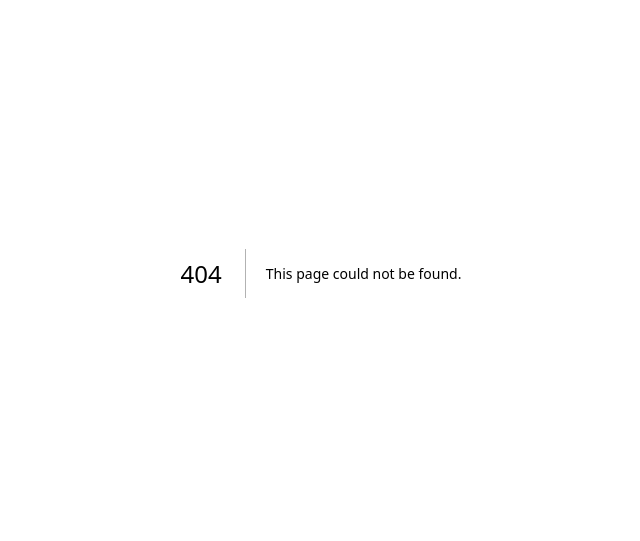
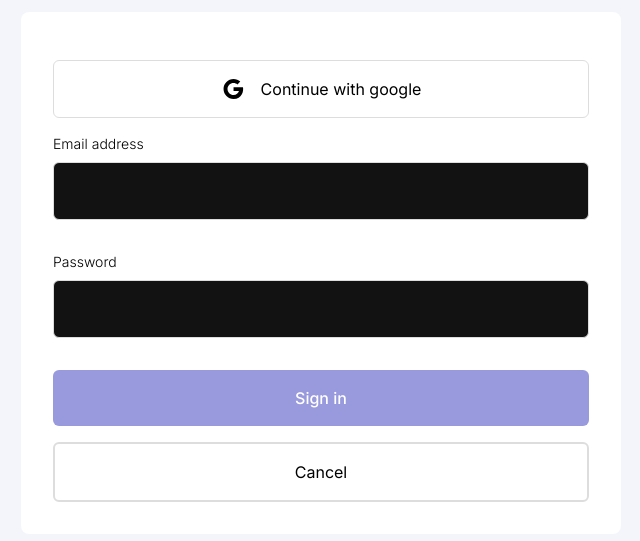
Before and after one commit to AbsIbs/timesageSB, a Next.js app in the folder timesage/: page /signIn in a window 1280 px wide. Before the commit this address had no page. Shown: the part 127-668 px from the top of the page, without its empty margins (319-959 px from the left). Built offline with nearby package versions, Linux system fonts and the light colour scheme.

Commit message:
added sign in page

```diff
--- a/timesage/src/app/dashboard/entries/page.js
+++ b/timesage/src/app/dashboard/entries/page.js
@@ -1,7 +1,12 @@
+import { logout } from "@/logic/authLogic";
+
 const Entries = async ({}) => {
   return(
     <div>
       <p>successfully logged in!</p>
+      <form action={logout}>
+        <button>Logout</button>
+      </form>
     </div>
   )
 };
--- a/timesage/src/app/dashboard/layout.js
+++ b/timesage/src/app/dashboard/layout.js
@@ -1,6 +1,8 @@
 // NextJS
 import { redirect } from "next/navigation";
 import { headers } from "next/headers";
+// Supabase
+import { createClient } from "../../../utils/supabase/server";
 // Components
 /* import Topbar from "@/components/topbar";
 import Sidebar from "@/components/sidebar";
@@ -13,14 +15,12 @@ export const metadata = {
 };
 
 export default async function DashboardLayout({ children }) {
-
-/*   try {
-    const user = await Auth.currentAuthenticatedUser();
-  } catch (error) {
-    console.log(error);
+  const supabase = createClient();
+  const { data, error } = await supabase.auth.getUser();
+  if (error || !data?.user) {
     redirect("/");
   }
- */
+
   return (
     <div className=" m-0 p-0 flex items-start">
       <main className="flex-1">{children}</main>
--- a/timesage/src/app/page.js
+++ b/timesage/src/app/page.js
@@ -1,15 +1,7 @@
-// Supabase
-import { createClient } from "../../utils/supabase/server";
 // NextJS
 import Image from "next/image";
-import { redirect } from "next/navigation";
-
-// Components
-import SignIn from "@/components/signIn";
-/* import SignIn from "@/components/signIn";
-import ContactUs from "@/components/contactUs"; */
+import Link from "next/link";
 // Logos
-import awsLogo from "/public/logos/awsLogo@2x.svg";
 import nextJS from "/public/logos/nextJsLogo@2x.svg";
 import reactLogo from "/public/logos/reactLogo@2x.svg";
 import tailwindcssLogo from "/public/logos/tailwindcssLogo@2x.svg";
@@ -23,15 +15,6 @@ import {
 } from "@mui/icons-material";
 
 export default async function Home({ params }) {
-
-  // Auth check
-  const supabase = createClient();
-  const { data, error } = await supabase.auth.getUser();
-  console.log(data)
-  if (data.user) {
-    // Redirect user to the dashboard if they are signed in
-    redirect("/dashboard");
-  }
 
   const icons = {
     WatchLaterIcon: (
@@ -74,8 +57,12 @@ export default async function Home({ params }) {
               Seamless time tracking. Powerful insights.
             </h2>
             <div className="flex flex-row gap-4 items-center justify-center">
-              <SignIn />
-              {/* <ContactUs /> */}
+              <Link href={'/signIn'} className="bg-primary px-6 py-3 text-white rounded">
+                Get started
+              </Link>
+              <Link href={'/'} className="bg-[#42404C] px-6 py-3 text-white rounded">
+                Contact us
+              </Link>
             </div>
             <div className="mt-16">
               <p className="text-center text-sm text-[#ffffff90]">MADE WITH</p>
--- /dev/null
+++ b/timesage/src/app/signIn/page.js
@@ -0,0 +1,14 @@
+// Materail UI
+import { Box } from "@mui/material";
+// Components
+import AuthForm from "@/components/authForm";
+
+export const SignIn = async () => {
+  return (
+    <div className="flex flex-1 h-screen items-center justify-center">
+      <AuthForm />
+    </div>
+  );
+};
+
+export default SignIn;
--- /dev/null
+++ b/timesage/src/components/authForm.js
@@ -0,0 +1,119 @@
+"use client";
+import { useState, useEffect } from "react";
+// Material UI
+import { Box } from "@mui/material";
+import Typography from "@mui/material/Typography";
+import Modal from "@mui/material/Modal";
+import { Alert, CircularProgress, Snackbar } from "@mui/material";
+import GoogleIcon from "@mui/icons-material/Google";
+// NextJS
+import Link from "next/link";
+import { useRouter } from "next/navigation";
+// Logic
+import SignInWithGoogle from "./signInWithGoogle";
+
+const AuthForm = () => {
+  // States
+  const maxNameNum = 30;
+  const maxDescNum = 100;
+
+  const [loading, setLoading] = useState(false);
+  const [icon, setIcon] = useState("work");
+  const [name, setName] = useState("");
+  const [desc, setDesc] = useState("");
+  const [nameError, setNameError] = useState(false);
+  const [descError, setDescError] = useState(false);
+  const [errorAlert, setErrorAlert] = useState(false);
+  const [successAlert, setSuccessAlert] = useState(false);
+
+  const style = {
+    position: "absolute",
+    width: 600,
+    top: "50%",
+    left: "50%",
+    transform: "translate(-50%, -50%)",
+    bgcolor: `var(--surface)`,
+    padding: 4,
+    borderRadius: 2,
+    display: "flex",
+    flexDirection: "column",
+    gap: "16px",
+  };
+
+  return (
+    <Box sx={style}>
+      {/* Loading */}
+      <div>
+        <Modal open={loading} className="flex items-center justify-center">
+          <CircularProgress />
+        </Modal>
+      </div>
+      <label htmlFor="projectIcon" className="flex flex-col gap-2">
+        <div className="flex gap-2">
+          {/* Sign in with google button */}
+          <form action={SignInWithGoogle} className="w-full">
+            <button className="flex gap-4 w-full rounded-md border border-line p-4 items-center justify-center">
+              <GoogleIcon /> <p>Continue with google</p>
+            </button>
+          </form>
+        </div>
+      </label>
+      <form
+        action={() => {
+          setLoading(true);
+          submitHandler({
+            name: name,
+            desc: desc,
+            icon: icon,
+          });
+        }}
+        className="flex gap-8 flex-col"
+      >
+        <label htmlFor="name" className=" flex flex-col gap-2">
+          <p className="text-sm font-light">Email address</p>
+          <input
+            name="email"
+            maxLength={maxNameNum}
+            value={name}
+            onChange={(e) => setName(e.target.value)}
+            style={{ backgroundColor: "#121212" }}
+            className={`p-4 rounded-md border ${
+              nameError ? "border-red-900 text-red-900" : "border-line"
+            }`}
+          />
+        </label>
+        <label htmlFor="desc" className="flex flex-col gap-2">
+          <p className="text-sm font-light">Password</p>
+          <input
+            name="desc"
+            maxLength={maxDescNum}
+            value={desc}
+            onChange={(e) => setDesc(e.target.value)}
+            style={{ backgroundColor: "#121212" }}
+            className={`p-4 rounded-md bg-background border border-line ${
+              descError ? "border-red-900 text-red-900" : "border-line"
+            }`}
+          />
+        </label>
+        <div className="flex flex-col gap-4">
+          <button
+            variant="outlined"
+            className="p-4 w-100 rounded-md bg-primary font-medium text-white"
+            type="submit"
+          >
+            Sign in
+          </button>
+          <Link
+            href={"/"}
+            variant="outlined"
+            className="border-2 flex items-center justify-center border-line rounded-md py-4 w-full"
+          >
+            Cancel
+          </Link>
+        </div>
+      </form>
+    </Box>
+  );
+};
+
+export default AuthForm;
--- a/timesage/src/components/signIn.js
+++ /dev/null
@@ -1,15 +0,0 @@
-"use client";
-import React from "react";
-import { createClient } from "../../utils/supabase/client";
-
-const SignIn = () => {
-  const supabase = createClient();
-  const logInWithGoogle = () => {
-    supabase.auth.signInWithOAuth({
-      provider: "google",
-    });
-  };
-  return <button onClick={() => logInWithGoogle()}>SignIn</button>;
-};
-
-export default SignIn;
--- /dev/null
+++ b/timesage/src/components/signInWithGoogle.js
@@ -0,0 +1,16 @@
+"use server";
+// Supabase
+import { createClient } from "../../utils/supabase/server";
+
+const SignInWithGoogle = async () => {
+  /*    // Initialise supabase client
+    const supabase = createClient();
+    // Sign in with google
+    const res = await supabase.auth.signInWithOAuth({
+      provider: "google",
+    });
+    console.log(res); */
+  console.log("server function");
+};
+
+export default SignInWithGoogle;
--- /dev/null
+++ b/timesage/src/logic/authLogic.js
@@ -0,0 +1,27 @@
+"use server";
+// NextJS
+import { revalidatePath } from "next/cache";
+import { redirect } from "next/navigation";
+// Supabase
+import { createClient } from "../../utils/supabase/server";
+
+export const checkUser = async () => {
+  // Initialise supabase client
+  const supabase = createClient();
+  const { data, error } = await supabase.auth.getUser();
+  // Auth check
+  if (data.user) {
+    // Redirect user to the dashboard if they are signed in
+    redirect("/dashboard");
+  }
+};
+
+
+
+export const logout = async () => {
+  // Initialise supabase client
+  const supabase = createClient();
+  // Logout
+  const res = await supabase.auth.signOut();
+  console.log(res);
+};
```
